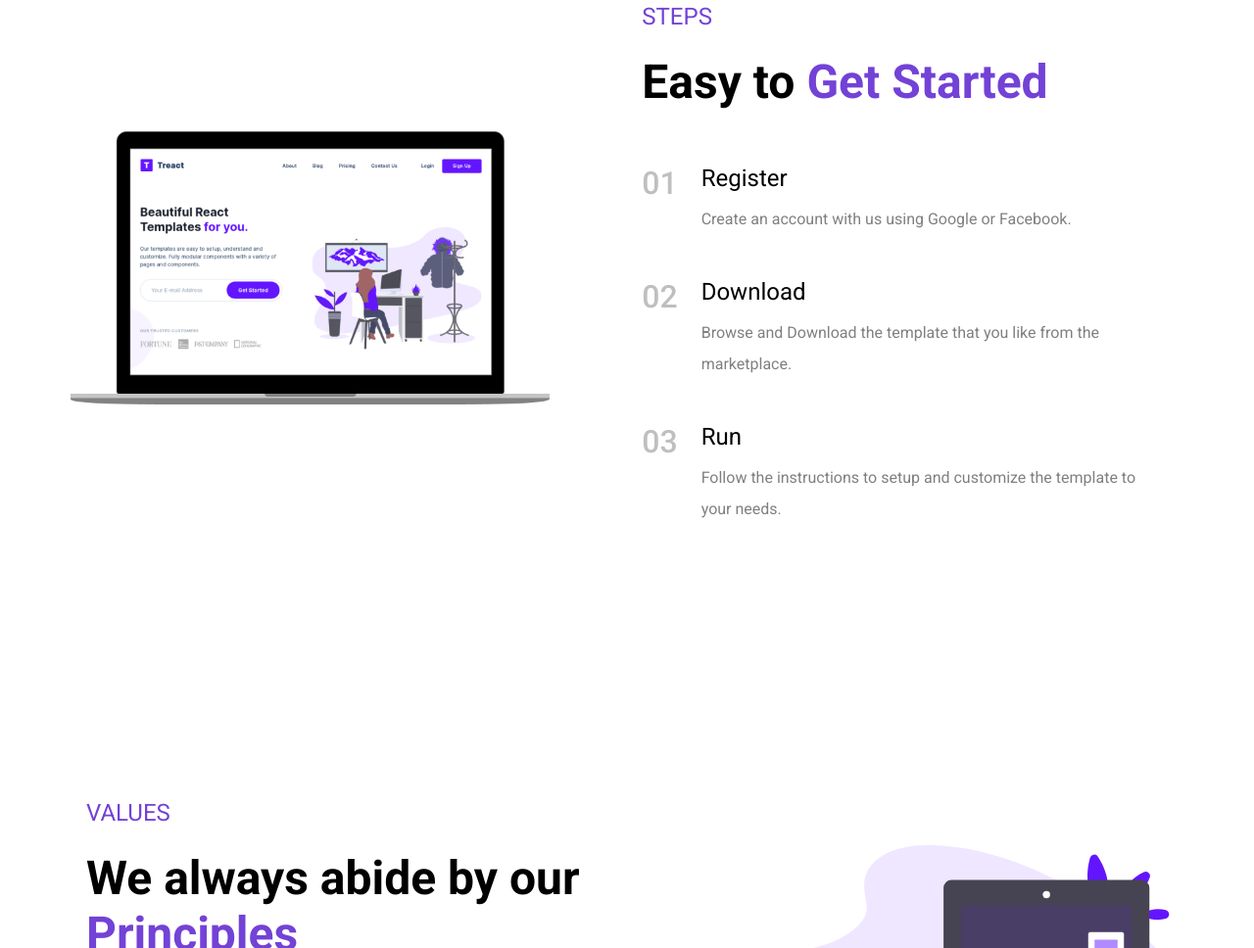
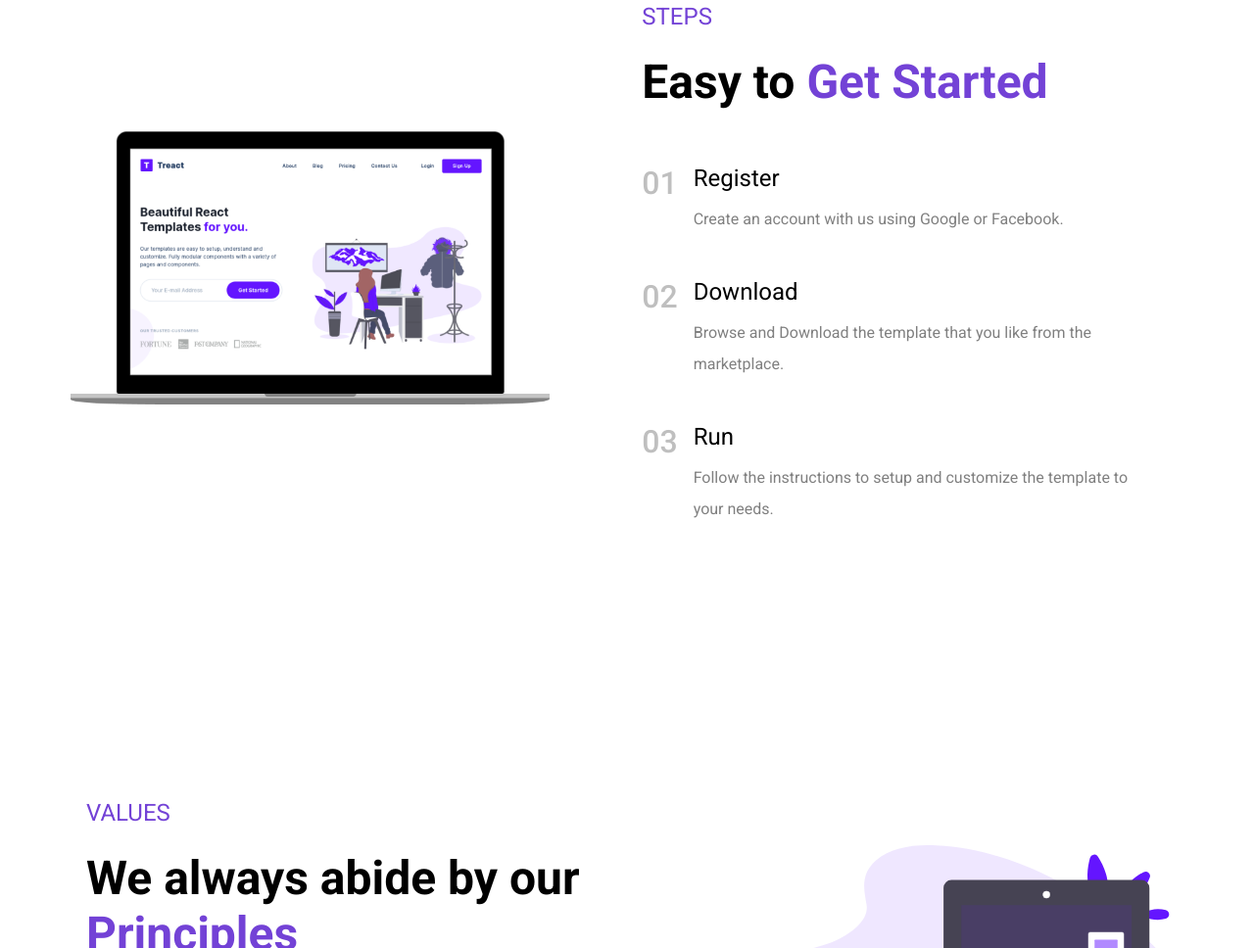
Before and after one commit to momycani/FINAL-PROJECT, a plain HTML site: page index.html in a window 1280 px wide. Shown: the part 2665-3633 px from the top of the page at 98% size. Drawn offline with Linux system fonts and the light colour scheme.

Commit message:
resubmit

```diff
--- a/styles.css
+++ b/styles.css
@@ -429,12 +429,13 @@ p{
     font-size: 32px;
     font-weight: 500;
     color: #bfbfbf;
+    padding-right: 16px;
 }
 
 .step__description{
     display: flex;
     flex-direction: column;
-    margin-left: 24px;
+
 }
 
 .step__title{
```
